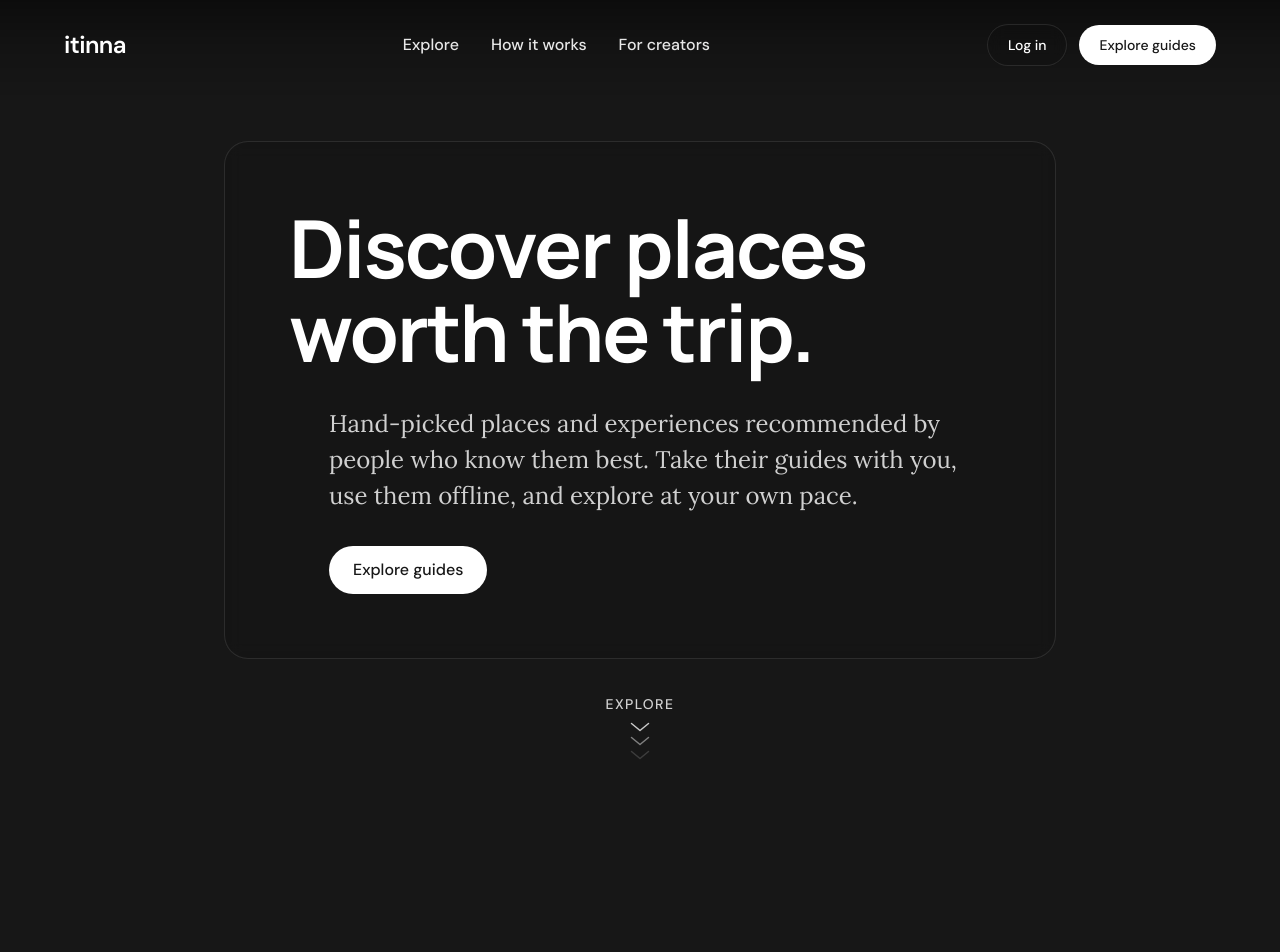
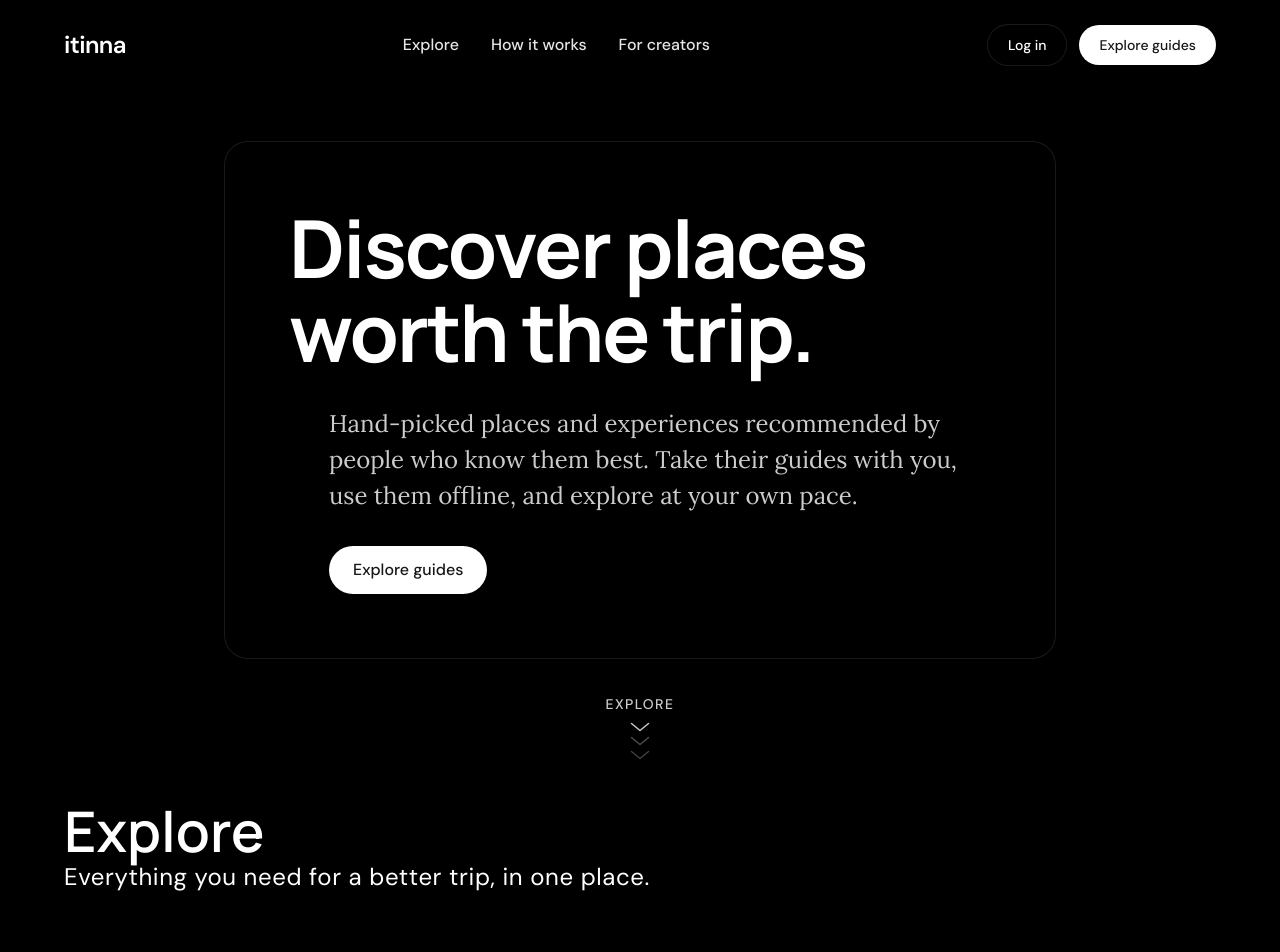
Before and after one commit to jansandor/itinna, a Next.js app: page / in a window 1280 px wide. Shown: the top 952 px of the page. Built offline with nearby package versions, Linux system fonts and the light colour scheme.

Commit message:
feat: Update layout and scroll

```diff
--- a/src/app/globals.css
+++ b/src/app/globals.css
@@ -1,7 +1,7 @@
 @import "tailwindcss";
 
 :root {
-  --background: #171717;
+  --background: #000000;
   --foreground: #ffffff;
 
   --font-size-display: 48px;
@@ -73,6 +73,7 @@
 }
 
 @keyframes hero-chevron-fade {
+
   0%,
   100% {
     opacity: 0.15;
@@ -96,6 +97,8 @@ body {
  */
 html {
   scrollbar-width: none;
+  scroll-behavior: smooth;
+  scroll-padding-top: 74px;
 }
 
 html::-webkit-scrollbar {
--- a/src/app/layout.tsx
+++ b/src/app/layout.tsx
@@ -29,9 +29,9 @@ export const metadata: Metadata = {
 
 export default async function RootLayout({ children }: LayoutProps<"/">) {
   return (
-    <html lang="en" className="scroll-smooth">
+    <html lang="en">
       <body
-        className={`flex min-h-full flex-col ${manrope.variable} ${dmSans.variable} ${lora.variable}`}
+        className={`${manrope.variable} ${dmSans.variable} ${lora.variable}`}
       >
         <ScrollbarActivity />
         {children}
--- a/src/app/page.tsx
+++ b/src/app/page.tsx
@@ -12,7 +12,7 @@ export default async function HomePage() {
   return (
     <>
       <Hero />
-      <main className="mx-auto max-w-6xl">
+      <main className="mx-auto flex w-full max-w-6xl flex-col">
         <Explore />
         <MeetCreators />
         <HowItWorks />
--- a/src/components/Explore/Explore.tsx
+++ b/src/components/Explore/Explore.tsx
@@ -2,8 +2,11 @@ import { SECTION } from "@/const";
 
 export const Explore = () => {
   return (
-    <section id={SECTION.EXPLORE} className="py-96">
-      Explore
+    <section id={SECTION.EXPLORE}>
+      <h2 className="text-heading font-heading font-semibold">Explore</h2>
+      <p className="text-title font-body font-normal tracking-wide">
+        Everything you need for a better trip, in one place.
+      </p>
     </section>
   );
 };
```
